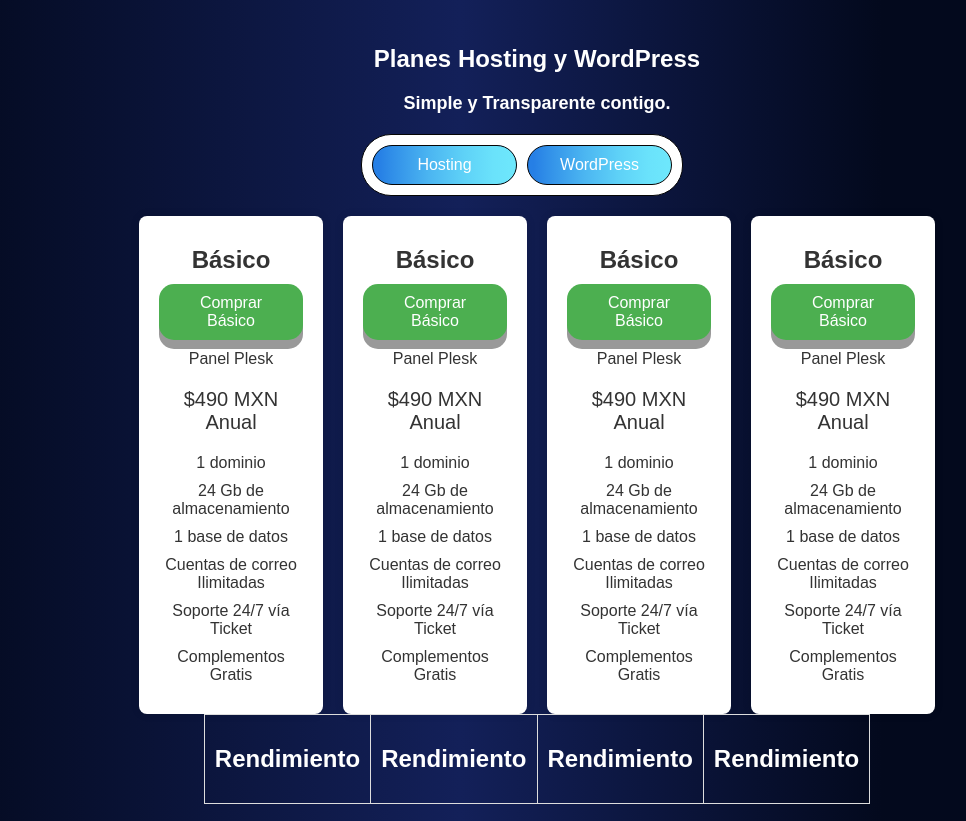
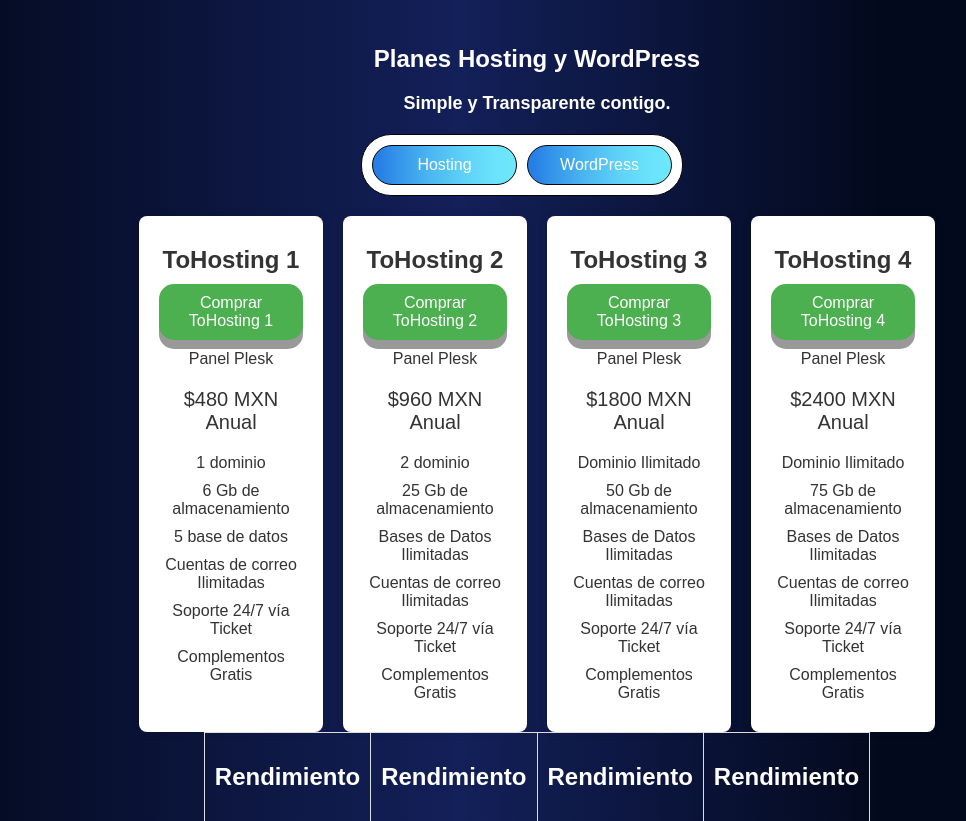
Before and after one commit to axelruiz95/WebPage, a PHP site: page /hosting/hosting.php in a window 1280 px wide; the page is wider, and only the part inside the window is pictured. Shown: the part 640-1461 px from the top of that part, without its empty margins (103-1069 px from the left). Run offline with PHP 8.4, Linux system fonts and the light colour scheme.

Commit message:
Actualizacion de precios

```diff
--- a/hosting/hosting.php
+++ b/hosting/hosting.php
@@ -204,49 +204,49 @@ include '../menu/header.php';
 <section id="hosting" class="plan-container">
     <div id="planes" >
         <div class="plan">
-            <h2>Básico</h2>
-            <button class="button">Comprar Básico</button>
+            <h2>ToHosting 1</h2>
+            <button class="button">Comprar ToHosting 1</button>
             <p>Panel Plesk</p>
-            <p class="price">$490 MXN Anual</p>
+            <p class="price">$480 MXN Anual</p>
             <p>1 dominio</p>
-            <p>24 Gb de almacenamiento</p>
-            <p>1 base de datos</p>
+            <p>6 Gb de almacenamiento</p>
+            <p>5 base de datos</p>
             <p>Cuentas de correo Ilimitadas</p>
             <p>Soporte 24/7 vía Ticket</p>
             <p>Complementos Gratis</p>
         </div>
         <div class="plan">
-            <h2>Básico</h2>
-            <button class="button">Comprar Básico</button>
+            <h2>ToHosting 2</h2>
+            <button class="button">Comprar ToHosting 2</button>
             <p>Panel Plesk</p>
-            <p class="price">$490 MXN Anual</p>
-            <p>1 dominio</p>
-            <p>24 Gb de almacenamiento</p>
-            <p>1 base de datos</p>
+            <p class="price">$960 MXN Anual</p>
+            <p>2 dominio</p>
+            <p>25 Gb de almacenamiento</p>
+            <p>Bases de Datos Ilimitadas</p>
             <p>Cuentas de correo Ilimitadas</p>
             <p>Soporte 24/7 vía Ticket</p>
             <p>Complementos Gratis</p>
         </div>
         <div class="plan">
-            <h2>Básico</h2>
-            <button class="button">Comprar Básico</button>
+            <h2>ToHosting 3</h2>
+            <button class="button">Comprar ToHosting 3</button>
             <p>Panel Plesk</p>
-            <p class="price">$490 MXN Anual</p>
-            <p>1 dominio</p>
-            <p>24 Gb de almacenamiento</p>
-            <p>1 base de datos</p>
+            <p class="price">$1800 MXN Anual</p>
+            <p>Dominio Ilimitado</p>
+            <p>50 Gb de almacenamiento</p>
+            <p>Bases de Datos Ilimitadas</p>
             <p>Cuentas de correo Ilimitadas</p>
             <p>Soporte 24/7 vía Ticket</p>
             <p>Complementos Gratis</p>
         </div>
         <div class="plan">
-            <h2>Básico</h2>
-            <button class="button">Comprar Básico</button>
+            <h2>ToHosting 4</h2>
+            <button class="button">Comprar ToHosting 4</button>
             <p>Panel Plesk</p>
-            <p class="price">$490 MXN Anual</p>
-            <p>1 dominio</p>
-            <p>24 Gb de almacenamiento</p>
-            <p>1 base de datos</p>
+            <p class="price">$2400 MXN Anual</p>
+            <p>Dominio Ilimitado</p>
+            <p>75 Gb de almacenamiento</p>
+            <p>Bases de Datos Ilimitadas</p>
             <p>Cuentas de correo Ilimitadas</p>
             <p>Soporte 24/7 vía Ticket</p>
             <p>Complementos Gratis</p>
@@ -257,53 +257,65 @@ include '../menu/header.php';
 <section id="wordpress" class="plan-container">
     <div id="planes">
         <div class="plan">
-            <h2>Básico</h2>
-            <button class="button">Comprar Básico</button>
+            <h2>ToWordPress Mensual</h2>
+            <button class="button">Comprar ToWordPress</button>
             <p>Panel WordPress</p>
-            <p class="price">$490 MXN Anual</p>
+            <p class="price">$90 MXN Anual</p>
             <p>1 dominio</p>
-            <p>24 Gb de almacenamiento</p>
-            <p>1 base de datos</p>
-            <p>Cuentas de correo Ilimitadas</p>
+            <p>25 Gb de almacenamiento SSD</p>
+            <p>Certificado SSL GRATIS</p>
+            <p>2 base de datos</p>
+            <p>20 Cuentas de correo</p>
             <p>Soporte 24/7 vía Ticket</p>
+            <p>WordPress Toolkit Deluxe</p>
             <p>Complementos Gratis</p>
         </div>
 
         <div class="plan">
-            <h2>Básico</h2>
+            <h2>ToWordPress Semestral</h2>
             <button class="button">Comprar Básico</button>
             <p>Panel WorkPress</p>
             <p class="price">$490 MXN Anual</p>
             <p>1 dominio</p>
-            <p>24 Gb de almacenamiento</p>
-            <p>1 base de datos</p>
-            <p>Cuentas de correo Ilimitadas</p>
+            <p>25 Gb de almacenamiento SSD</p>
+            <p>Certificado SSL GRATIS</p>
+            <p>2 base de datos</p>
+            <p>20 Cuentas de correo</p>
             <p>Soporte 24/7 vía Ticket</p>
+            <p>WordPress Toolkit Deluxe</p>
             <p>Complementos Gratis</p>
         </div>
         <div class="plan">
-            <h2>Básico</h2>
+            <h2>ToWordPress Anual</h2>
             <button class="button">Comprar Básico</button>
             <p>Panel WorkPress</p>
             <p class="price">$490 MXN Anual</p>
             <p>1 dominio</p>
-            <p>24 Gb de almacenamiento</p>
-            <p>1 base de datos</p>
-            <p>Cuentas de correo Ilimitadas</p>
+            <p>25 Gb de almacenamiento SSD</p>
+            <p>Certificado SSL GRATIS</p>
+            <p>2 base de datos</p>
+            <p>20 Cuentas de correo</p>
             <p>Soporte 24/7 vía Ticket</p>
+            <p>WordPress Toolkit Deluxe</p>
             <p>Complementos Gratis</p>
+            <p>Dominio GRATIS*
+            (.com, .com.mx, .website, .space, .site, .online, .fun, .uno)</p>
         </div>
         <div class="plan">
-            <h2>Básico</h2>
+            <h2>ToWordPress 3 años</h2>
             <button class="button">Comprar Básico</button>
             <p>Panel WorkPress</p>
             <p class="price">$490 MXN Anual</p>
             <p>1 dominio</p>
-            <p>24 Gb de almacenamiento</p>
-            <p>1 base de datos</p>
-            <p>Cuentas de correo Ilimitadas</p>
+            <p>25 Gb de almacenamiento SSD</p>
+            <p>Certificado SSL GRATIS</p>
+            <p>2 base de datos</p>
+            <p>20 Cuentas de correo</p>
             <p>Soporte 24/7 vía Ticket</p>
+            <p>WordPress Toolkit Deluxe</p>
             <p>Complementos Gratis</p>
+            <p>Dominio GRATIS*
+            (.com, .com.mx, .website, .space, .site, .online, .fun, .uno)</p>
         </div>
     </div>
 </section>
@@ -331,38 +343,7 @@ include '../menu/header.php';
 include '../menu/footer.php';
 ?>
 
-<script>
-        let currentSection = '';
+<script src="../script/script.js"></script>
 
-        function toggleSection(sectionId, button) {
-            const sections = document.querySelectorAll('.plan-container');
-            const buttons = document.querySelectorAll('.hostplan-button-rectangle button');
-
-            if (currentSection === sectionId) {
-                sections.forEach(section => section.classList.remove('active'));
-                buttons.forEach(btn => {
-                btn.classList.remove('active');
-                btn.classList.add('inactive');
-            });
-            currentSection = '';
-            } else {
-                sections.forEach(section => section.classList.remove('active'));
-                const activeSection = document.getElementById(sectionId);
-                activeSection.classList.add('active');
-                buttons.forEach(btn => {
-                btn.classList.remove('active');
-                btn.classList.add('inactive');
-            });
-
-                button.classList.add('active');
-            button.classList.remove('inactive');
-                currentSection = sectionId;
-            }
-        }
-        document.getElementById('btn-hosting').classList.add('active');
-        document.getElementById('btn-hosting').classList.remove('inactive');
-        document.getElementById('hosting').classList.add('active');
-        currentSection = 'hosting';
-    </script>
 </body>
 </html>
```
Also changed, not shown: script/script.js (added, +31 -0 lines).
